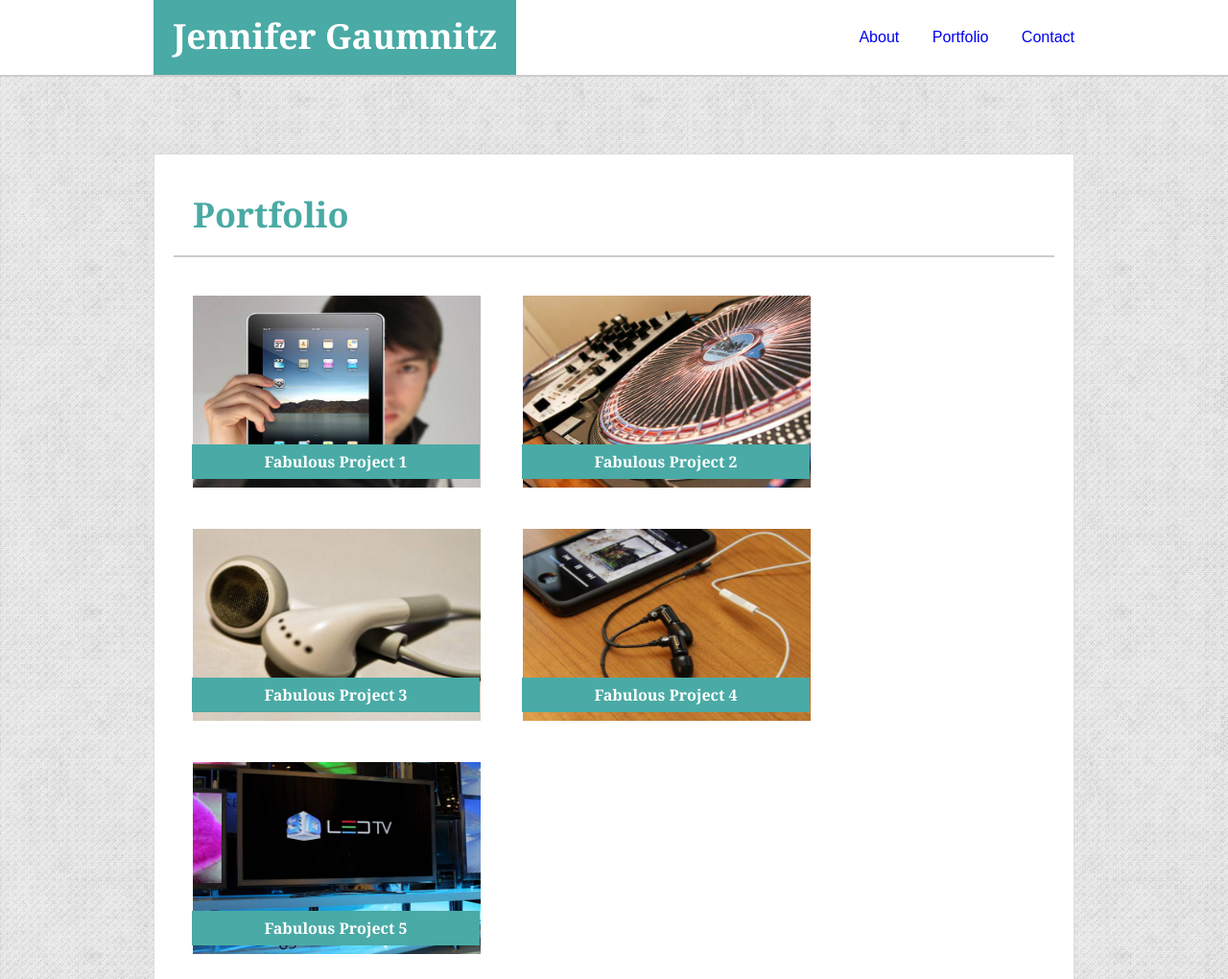
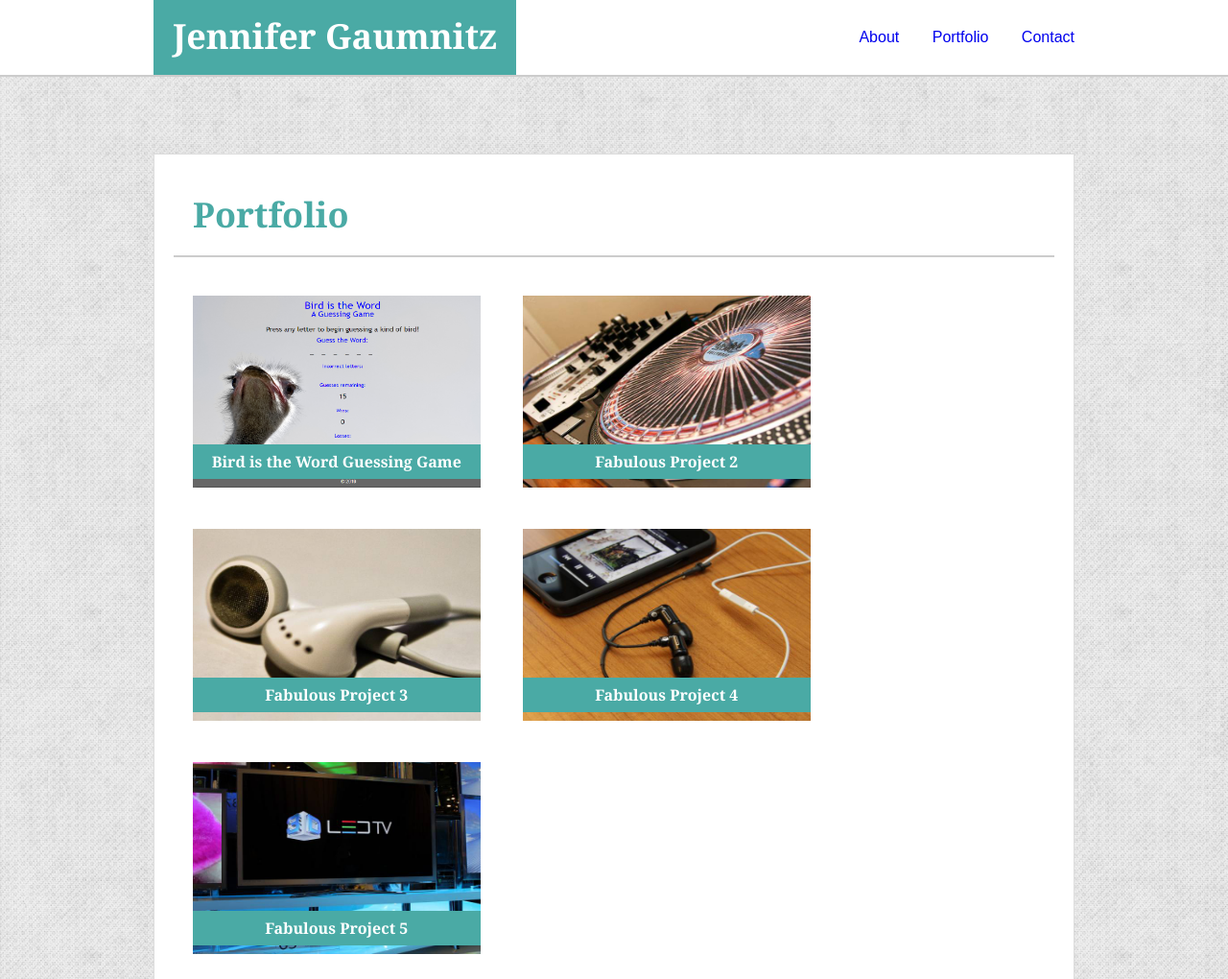
Before and after one commit to JLGaumnitz/Responsive-Portfolio, a plain HTML site: page portfolio.html in a window 1280 px wide. Shown: the top 1020 px of the page at 96% size. Drawn offline with Linux system fonts and the light colour scheme.

Commit message:
updated portfolio images with word game photo & URL

```diff
--- a/assets/css/style.css
+++ b/assets/css/style.css
@@ -129,7 +129,7 @@ ul.a {
   left: 0;
   right: 0;
   top: 72%; /* Adjust this value to move the positioned div up and down */
-  left: 5.6%;
+  left: 5.8%;
   text-align: center;
   width: 60%; /* Set the width of the positioned div */
   }
--- a/portfolio.html
+++ b/portfolio.html
@@ -42,9 +42,9 @@
 
 <!--images on portfolio page-->
     <div class="image_container">
-        <a href="#"><img class="portfolio_images" src="./assets/images/image_1.jpg" alt="Fabulous Project 1"></a>
+        <a href="https://jlgaumnitz.github.io/Word-Guess-Game/" target="_blank"><img class="portfolio_images" src="./assets/images/bird_word_guessing_game.PNG" alt="Bird is the Word Guessing Game"></a>
             <div class="text-over-image">
-                <h3>Fabulous Project 1</h3>
+                <h3>Bird is the Word Guessing Game</h3>
             </div>
     </div>
 
```
Also changed, not shown: assets/images/bird_word_guessing_game.PNG (added).
